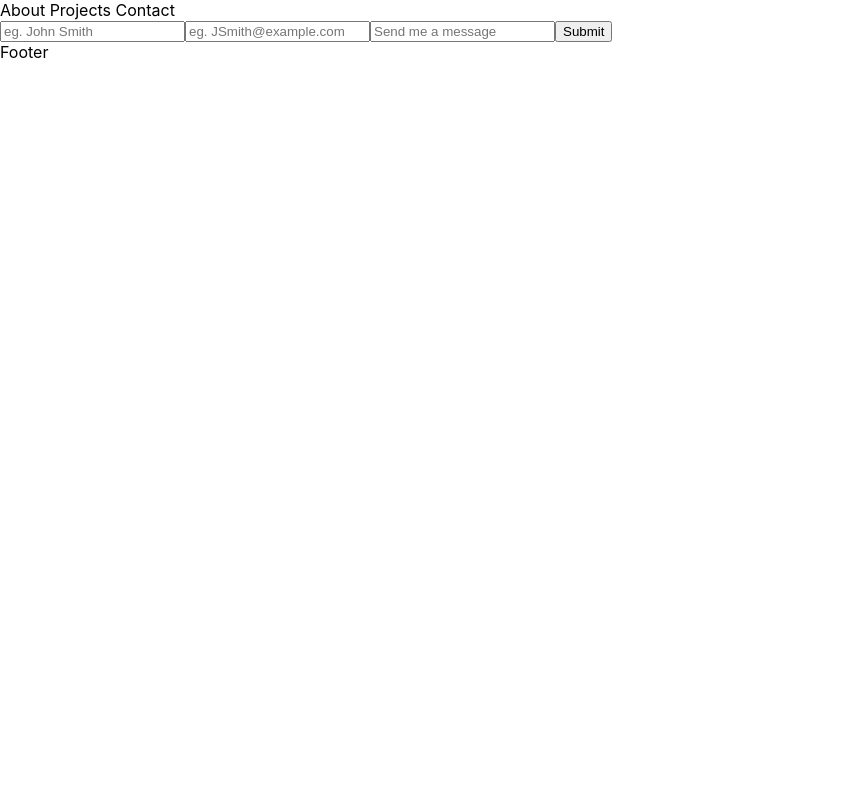
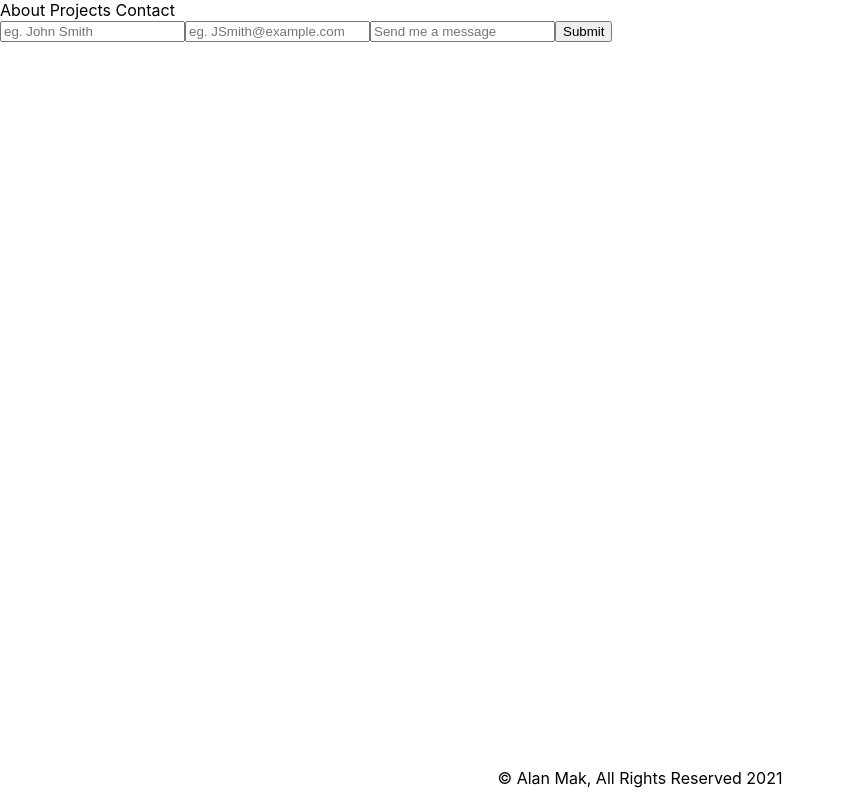
Before and after one commit to alan-mak/portfolio, a React (Create React App) app in the folder frontend/: page / in a window 1280 px wide. Shown: the whole page, without its empty margins (0-845 px from the left). Built offline with nearby package versions, Linux system fonts and the light colour scheme.

Commit message:
Added Footer to page

```diff
--- a/frontend/src/components/footer.jsx
+++ b/frontend/src/components/footer.jsx
@@ -1,9 +1,11 @@
 import React from 'react';
+import './footer.scss'
 
 export default function Footer() {
+  const year = new Date().getFullYear()
   return(
-    <div>
-      Footer
-    </div>
+    <span>
+      © Alan Mak, All Rights Reserved {year}
+    </span>
   )
 }
--- /dev/null
+++ b/frontend/src/components/footer.scss
@@ -0,0 +1,8 @@
+span {
+  display: flex;
+  justify-content: center;
+  position: absolute;
+  bottom: 0;
+  width: 100%;
+  height: 2rem;
+}
```
